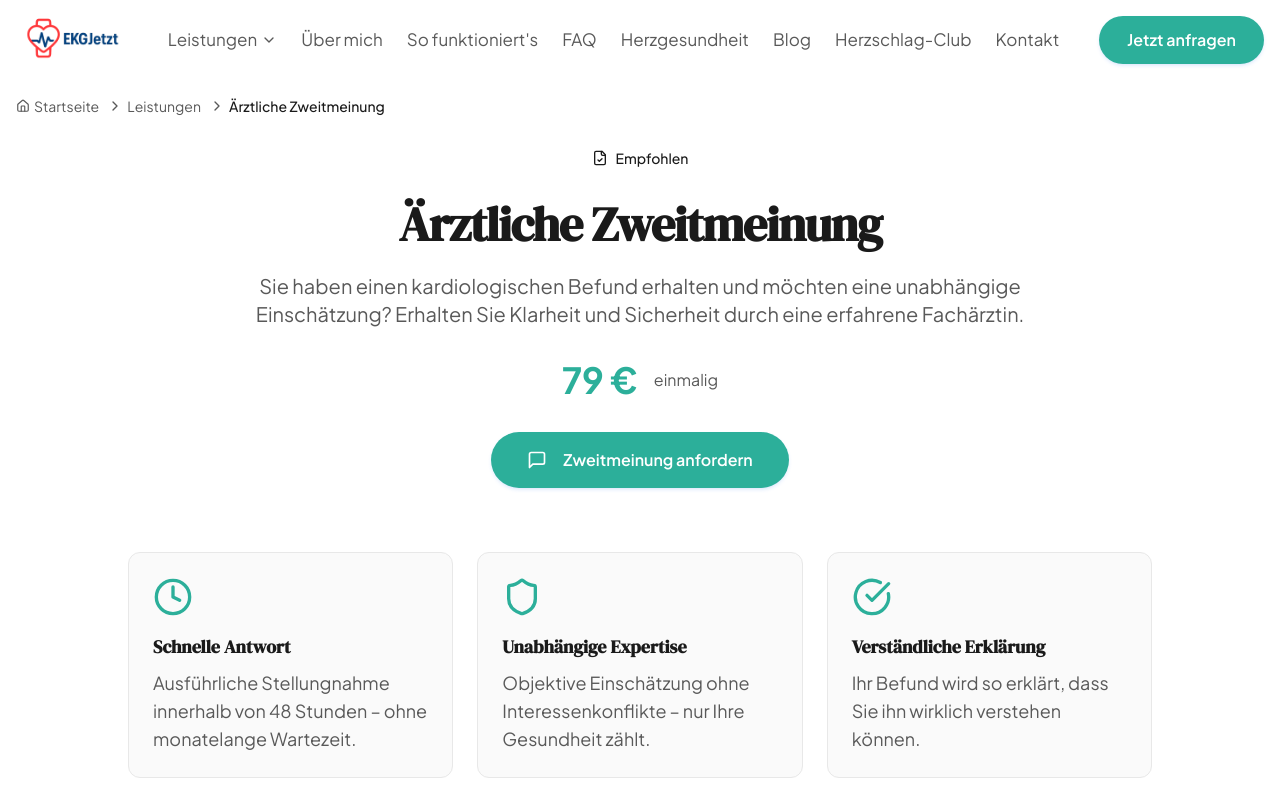
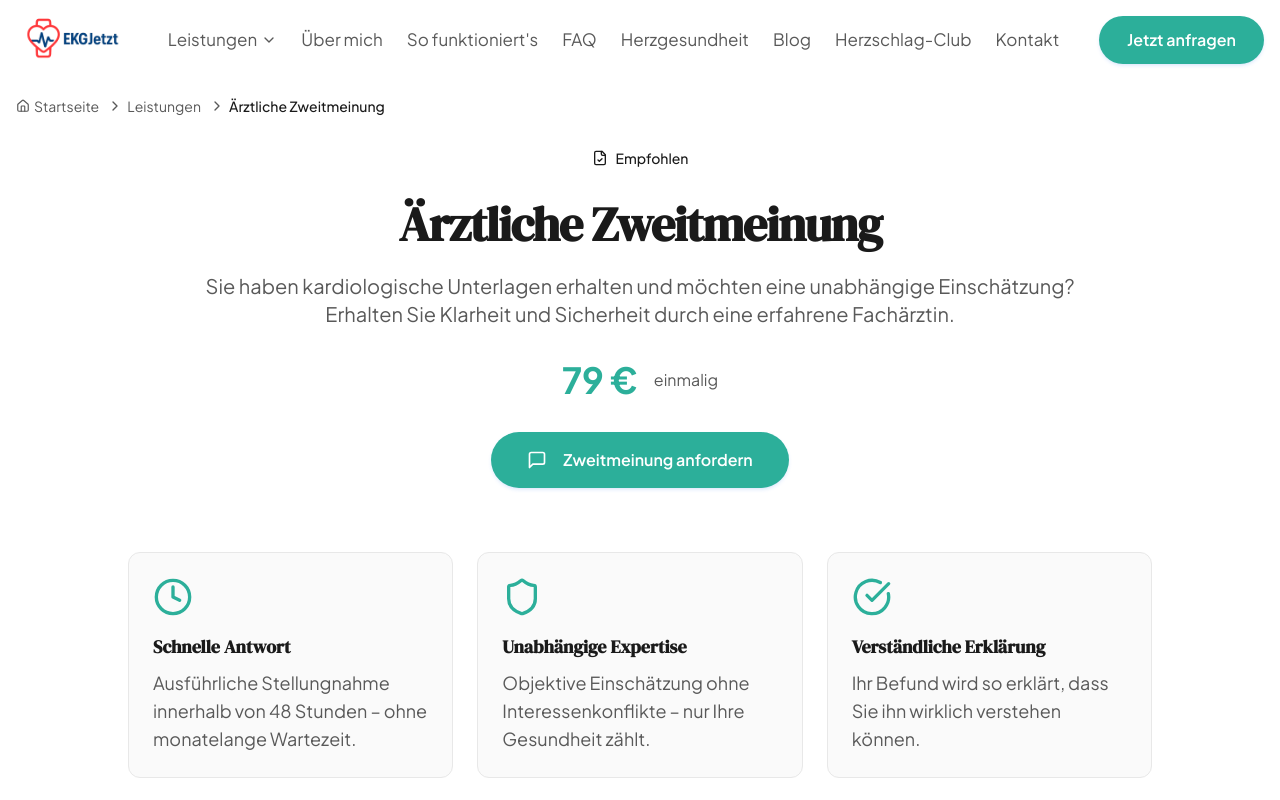
Before and after one commit to floid2/ekgjetzt, a React (Vite) app: page /leistungen/zweitmeinung in a window 1280 px wide. Shown: the top 800 px of the page. Built offline with nearby package versions, Linux system fonts and the light colour scheme; the HTML template or start-up script is replaced by a standard one.

Commit message:
Preceding changes

```diff
--- a/src/pages/leistungen/Zweitmeinung.tsx
+++ b/src/pages/leistungen/Zweitmeinung.tsx
@@ -50,7 +50,7 @@ const Zweitmeinung = () => {
               Ärztliche Zweitmeinung
             </h1>
             <p className="text-xl text-muted-foreground mb-8">
-              Sie haben einen kardiologischen Befund erhalten und möchten eine unabhängige Einschätzung?
+              Sie haben kardiologische Unterlagen erhalten und möchten eine unabhängige Einschätzung?
               Erhalten Sie Klarheit und Sicherheit durch eine erfahrene Fachärztin.
             </p>
             <div className="flex items-center justify-center gap-4 mb-8">
```
